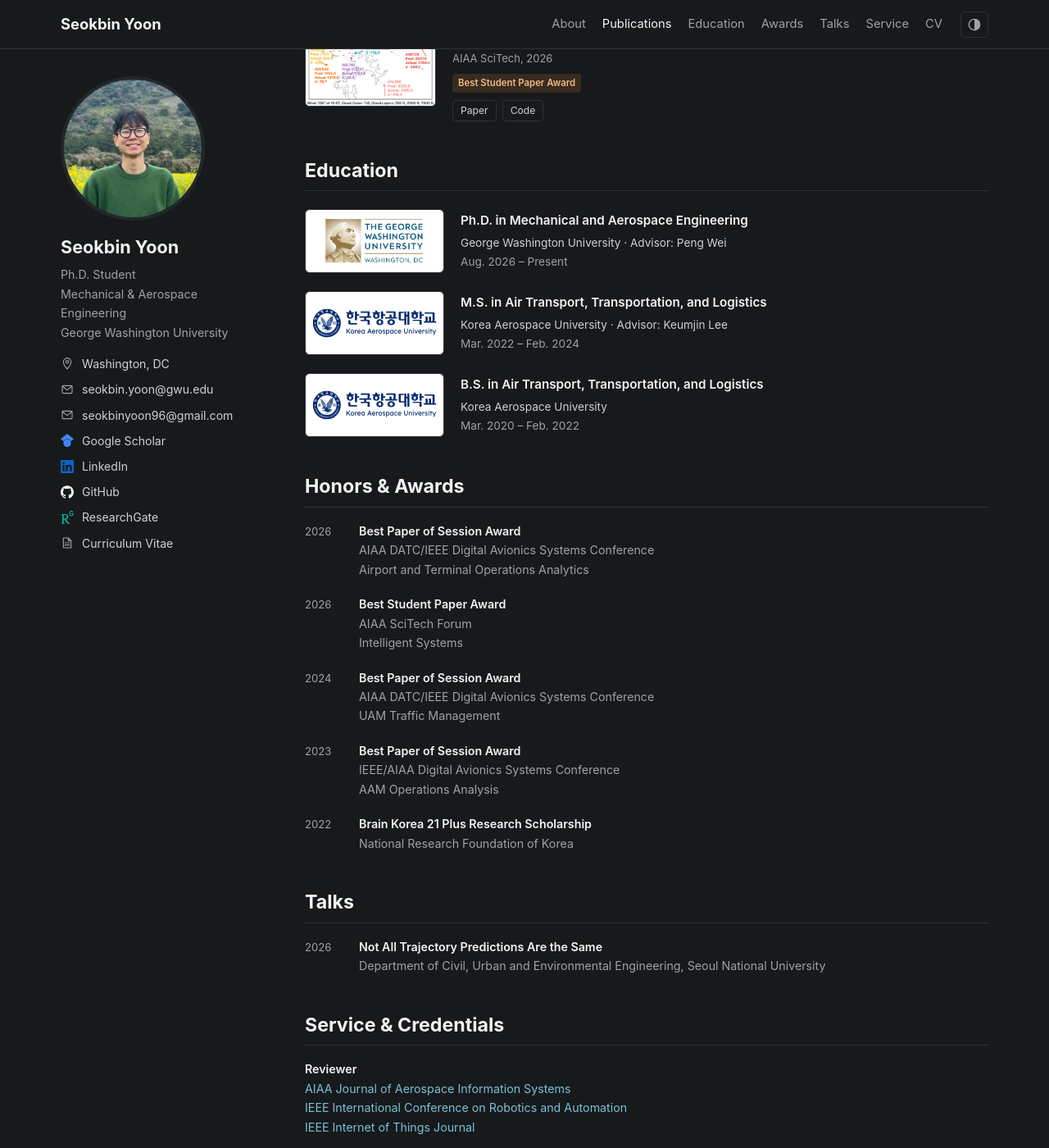
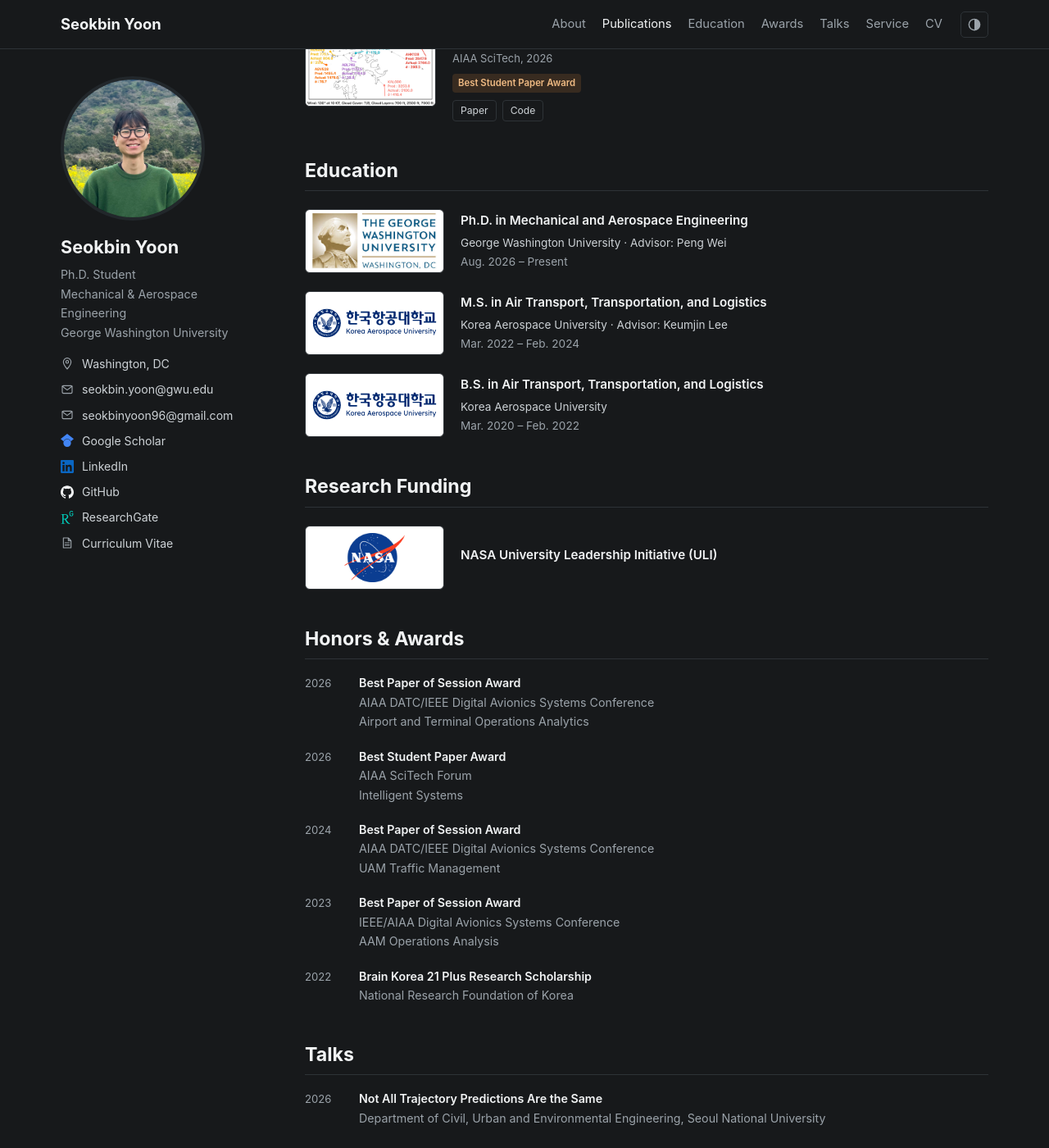
Before and after one commit to seokbinyoon96/seokbinyoon96.github.io, a Jekyll site: the page index.html, which Jekyll copies as it is, in a window 1280 px wide and 1400 px high, scrolled down 1386 px. Shown: the whole window at 82% size. Built offline with Jekyll 4.4.1, drawn with Linux system fonts in a browser that asks for light colours.

Commit message:
Add NASA research funding and enlarge GW education logo

```diff
--- a/assets/css/portfolio.css
+++ b/assets/css/portfolio.css
@@ -131,3 +131,7 @@ footer { border-top: 1px solid var(--border); margin-top: 40px; }
 
 .education-logo-kau { overflow: hidden; }
 .education-logo-kau img { width: 100%; height: auto; max-width: 100%; max-height: 100%; object-fit: contain; }
+
+.education-logo-gwu { padding: 4px; }
+.education-logo-gwu img { width: 100%; height: 100%; object-fit: contain; }
+.education-logo-nasa img { width: auto; height: 100%; object-fit: contain; }
--- a/index.html
+++ b/index.html
@@ -14,7 +14,7 @@
   <meta property="og:image" content="https://seokbinyoon96.github.io/images/seokbinyoon_pic.jpg">
   <link rel="icon" href="images/seokbinyoon_pic.jpg">
   <script src="script/theme.js?v=1"></script>
-  <link rel="stylesheet" href="assets/css/portfolio.css?v=10">
+  <link rel="stylesheet" href="assets/css/portfolio.css?v=11">
   <script async src="https://www.googletagmanager.com/gtag/js?id=G-J7VM7M2KH0"></script>
   <script>
     window.dataLayer = window.dataLayer || [];
@@ -82,7 +82,7 @@
       <section id="education" aria-labelledby="education-title">
         <h2 id="education-title">Education</h2>
         <article class="education-entry">
-          <a class="education-logo" href="https://www.gwu.edu/"><img src="images/logos/gwu.png" alt="George Washington University logo" width="120" height="74" loading="lazy"></a>
+          <a class="education-logo education-logo-gwu" href="https://www.gwu.edu/"><img src="images/logos/gwu.png" alt="George Washington University logo" width="120" height="74" loading="lazy"></a>
           <div><h3>Ph.D. in Mechanical and Aerospace Engineering</h3><p>George Washington University · Advisor: Peng Wei</p><p class="entry-date">Aug. 2026 – Present</p></div>
         </article>
         <article class="education-entry">
@@ -92,6 +92,13 @@
         <article class="education-entry">
           <a class="education-logo education-logo-kau" href="https://kau.ac.kr/english/index/main.php"><img src="images/logos/kau-bilingual.svg" alt="Korea Aerospace University logo" width="120" height="74" loading="lazy"></a>
           <div><h3>B.S. in Air Transport, Transportation, and Logistics</h3><p>Korea Aerospace University</p><p class="entry-date">Mar. 2020 – Feb. 2022</p></div>
+        </article>
+      </section>
+      <section id="research-funding" aria-labelledby="funding-title">
+        <h2 id="funding-title">Research Funding</h2>
+        <article class="education-entry">
+          <a class="education-logo education-logo-nasa" href="https://www.nasa.gov/"><img src="images/logos/nasa.png" alt="NASA logo" width="80" height="66" loading="lazy"></a>
+          <div><h3>NASA University Leadership Initiative (ULI)</h3></div>
         </article>
       </section>
       <section id="honors_and_awards" aria-labelledby="awards-title"><h2 id="awards-title">Honors &amp; Awards</h2><div id="awards"></div></section>
```
